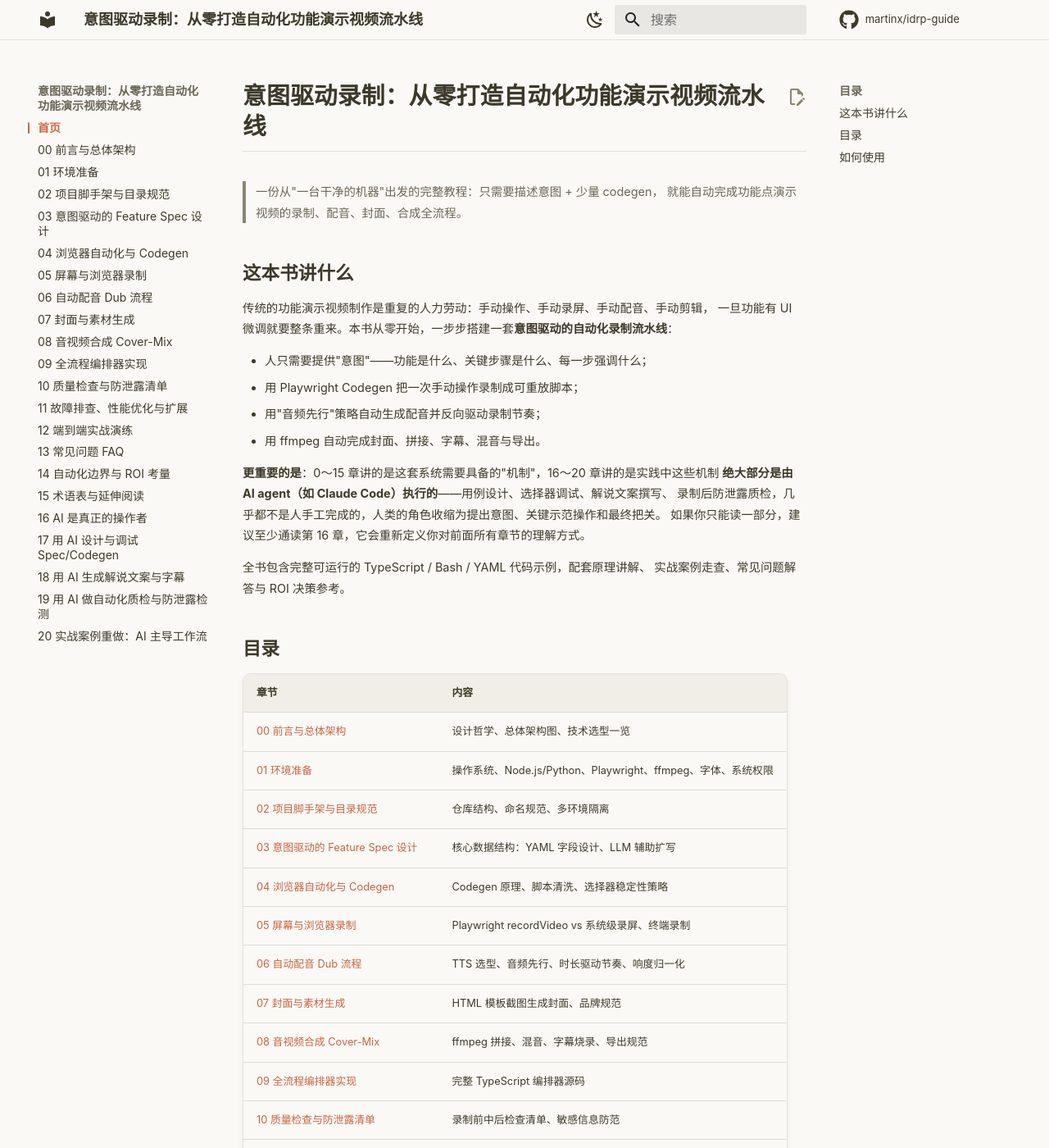
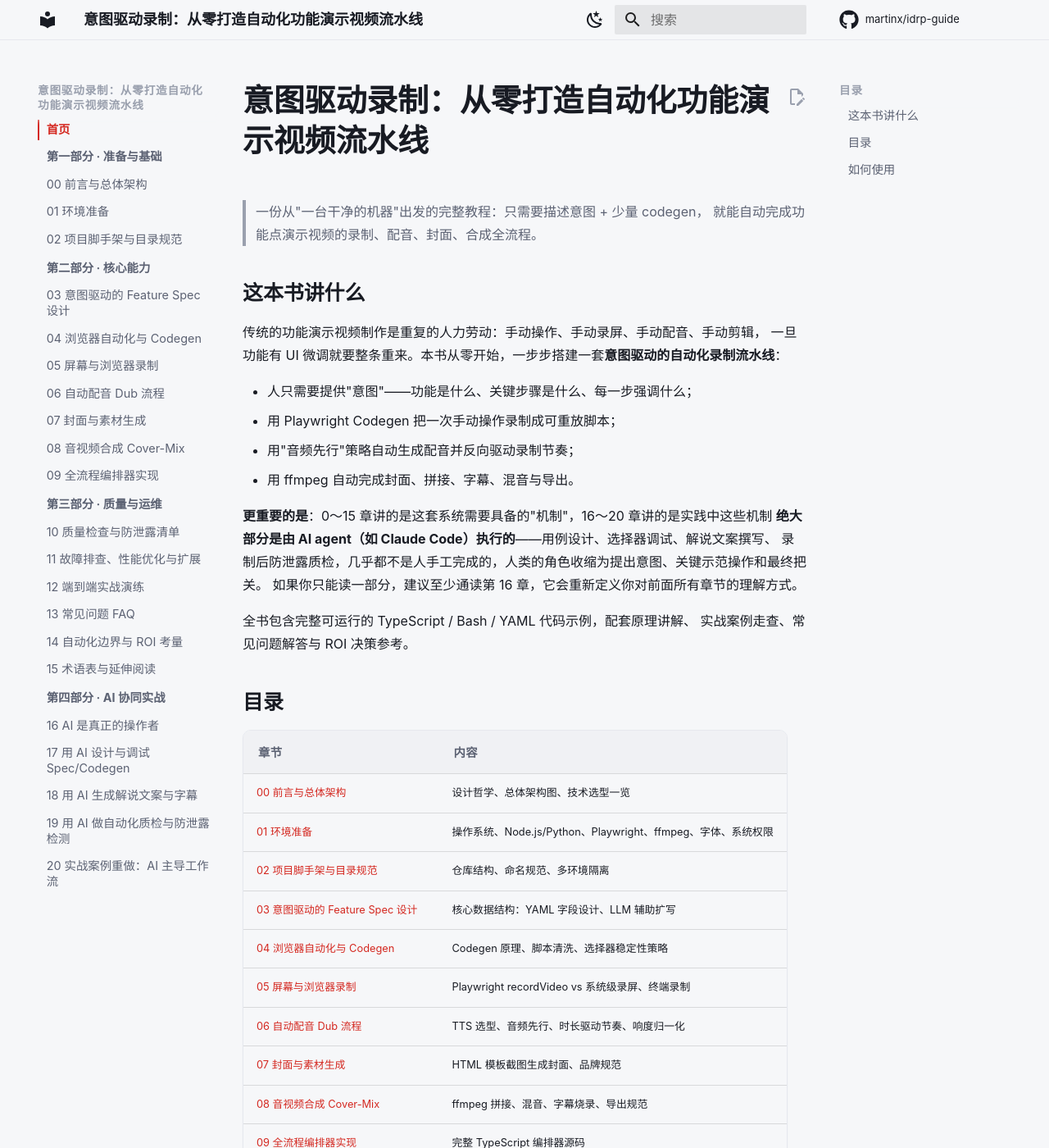
Before and after one commit to martinx/idrp-guide, an MkDocs documentation site: the page built from docs/index.md, in a window 1280 px wide and 1400 px high. Shown: the whole window at 82% size. Built offline with MkDocs 1.6.1 and Material for MkDocs 9.7.7, drawn with Linux system fonts in a browser that asks for light colours; comment, search, counter and statistics services are not loaded.

Commit message:
重做视觉风格：参照 aas-flowguard 文档，冷灰白底+克制红色点缀，左侧目录分组瘦身
- 导航改为四部分分组（准备与基础/核心能力/质量与运维/AI协同实战），去掉 navigation.expand
  强制全展开，改用 navigation.sections，默认只展开当前所在分组，大幅降低左侧目录密度
- 配色改用 aas-flowguard 参考文档同款：#f6f7f9 冷灰底 + 白色卡片 + #d42820 红色点缀
- 去掉此前版本的渐变头部/发光效果/终端装饰点，代码块、提示框、表格改为细边框+轻阴影的
  安静卡片风格

```diff
--- a/docs/stylesheets/extra.css
+++ b/docs/stylesheets/extra.css
@@ -1,206 +1,210 @@
 /*
- * "Claude 风格"：暖白纸张背景 + 克制的赤陶橙点缀，干净排版，
- * 无渐变/无发光特效，卡片用细边框+浅阴影，安静、耐读、不抢内容风头。
+ * 视觉基调参照 aas-flowguard 技术文档：冷灰白底 + 白色卡片 + 克制的红色点缀，
+ * 大量留白、细边框、轻阴影，不用渐变/发光特效。左侧目录追求"稀疏、安静"，
+ * 不是密集的树状展开。
  */
 
 /* ---------- 亮色（默认） ---------- */
 [data-md-color-scheme="default"] {
-  --md-default-bg-color: #faf9f5;
-  --md-default-fg-color: #3d3929;
-  --md-default-fg-color--light: #6b6656;
-  --md-default-fg-color--lighter: #8a8572;
-  --md-default-fg-color--lightest: #e8e6dc;
+  --md-default-bg-color: #f6f7f9;
+  --md-default-fg-color: #181b23;
+  --md-default-fg-color--light: #5c6273;
+  --md-default-fg-color--lighter: #9aa0ae;
+  --md-default-fg-color--lightest: #e6e8ee;
 
-  --md-primary-fg-color: #faf9f5;
-  --md-primary-bg-color: #3d3929;
+  --md-primary-fg-color: #f6f7f9;
+  --md-primary-bg-color: #181b23;
 
-  --md-accent-fg-color: #c96442;
-  --md-accent-fg-color--transparent: #c9644226;
+  --md-accent-fg-color: #d42820;
+  --md-accent-fg-color--transparent: #d4282020;
 
-  --md-typeset-a-color: #c96442;
+  --md-typeset-a-color: #d42820;
 
-  --md-code-bg-color: #f0eee6;
-  --md-code-fg-color: #3d3929;
+  --md-code-bg-color: #f2f0eb;
+  --md-code-fg-color: #181b23;
 
-  --brand-accent: #c96442;
-  --card-border: rgba(61, 57, 41, 0.12);
-  --card-shadow: 0 1px 2px rgba(61, 57, 41, 0.04), 0 2px 8px rgba(61, 57, 41, 0.05);
+  --surface: #ffffff;
+  --surface-2: #f0f1f4;
+  --border: #e6e8ee;
+  --border-soft: #eef0f4;
+  --accent-ink: #a31f19;
+  --shadow-sm: 0 1px 2px rgba(20, 20, 24, 0.04);
+  --shadow-md: 0 6px 20px rgba(20, 20, 24, 0.06);
 }
 
 /* ---------- 暗色 ---------- */
 [data-md-color-scheme="slate"] {
-  --md-default-bg-color: #1f1e1c;
-  --md-default-fg-color: #e8e6dc;
-  --md-default-fg-color--light: #c2beac;
-  --md-default-fg-color--lighter: #948f7c;
-  --md-default-fg-color--lightest: #35332d;
+  --md-default-bg-color: #14161b;
+  --md-default-fg-color: #edeef2;
+  --md-default-fg-color--light: #a6acbc;
+  --md-default-fg-color--lighter: #6d7386;
+  --md-default-fg-color--lightest: #2a2e38;
 
-  --md-primary-fg-color: #1f1e1c;
-  --md-primary-bg-color: #e8e6dc;
+  --md-primary-fg-color: #14161b;
+  --md-primary-bg-color: #edeef2;
 
-  --md-accent-fg-color: #e08a67;
-  --md-accent-fg-color--transparent: #e08a6726;
+  --md-accent-fg-color: #ff7a68;
+  --md-accent-fg-color--transparent: #ff7a6820;
 
-  --md-typeset-a-color: #e08a67;
+  --md-typeset-a-color: #ff7a68;
 
-  --md-code-bg-color: #2a2824;
-  --md-code-fg-color: #e8e6dc;
+  --md-code-bg-color: #22262f;
+  --md-code-fg-color: #edeef2;
 
-  --brand-accent: #e08a67;
-  --card-border: rgba(232, 230, 220, 0.12);
-  --card-shadow: 0 1px 2px rgba(0, 0, 0, 0.2), 0 2px 8px rgba(0, 0, 0, 0.18);
+  --surface: #1b1e25;
+  --surface-2: #20232b;
+  --border: #2a2e38;
+  --border-soft: #252932;
+  --accent-ink: #ffb3a6;
+  --shadow-sm: 0 1px 2px rgba(0, 0, 0, 0.3);
+  --shadow-md: 0 10px 30px rgba(0, 0, 0, 0.35);
 }
 
-/* 顶部导航条：和正文同色系，纯色不做渐变，安静低调 */
+/* 顶部导航条：和正文同底色，只用细分隔线，不做渐变 */
 .md-header {
   background-color: var(--md-default-bg-color);
   color: var(--md-default-fg-color);
-  box-shadow: 0 1px 0 var(--card-border);
+  box-shadow: 0 1px 0 var(--border);
 }
-
 .md-header__title,
 .md-header__button,
 .md-header__topic {
   color: var(--md-default-fg-color) !important;
 }
-
 .md-tabs {
   background-color: var(--md-default-bg-color);
+  border-bottom: 1px solid var(--border);
 }
 
-/* 左侧栏当前项：细的赤陶色左边条，不做发光效果 */
-.md-nav__link--active,
-.md-nav__link:focus,
-.md-nav__link:hover {
-  color: var(--brand-accent);
-}
-
-.md-nav__item .md-nav__link--active {
-  position: relative;
-  font-weight: 600;
-}
-
-.md-nav__item .md-nav__link--active::before {
-  content: "";
-  position: absolute;
-  left: -12px;
-  top: 2px;
-  bottom: 2px;
-  width: 2px;
-  background: var(--brand-accent);
-  border-radius: 2px;
-}
-
-/* ---------- 中文字体：干净耐读，不用 Google Fonts ---------- */
+/* ---------- 字体：干净耐读，不用 Google Fonts ---------- */
 :root {
   --md-text-font: -apple-system, BlinkMacSystemFont, "PingFang SC", "Noto Sans SC",
     "Microsoft YaHei", "Helvetica Neue", Arial, sans-serif;
   --md-code-font: ui-monospace, "SF Mono", "JetBrains Mono", Menlo, Consolas,
     "Liberation Mono", monospace;
 }
-
 .md-typeset {
   font-family: var(--md-text-font);
   line-height: 1.75;
-  font-size: 0.72rem;
 }
-
 .md-typeset h1,
 .md-typeset h2,
 .md-typeset h3 {
-  font-weight: 650;
-  letter-spacing: 0.005em;
+  font-weight: 700;
+  letter-spacing: -0.005em;
   color: var(--md-default-fg-color);
 }
-
 .md-typeset h1 {
-  border-bottom: 1px solid var(--card-border);
-  padding-bottom: 0.4em;
+  font-size: 1.9rem;
 }
 
-.md-typeset h2 {
-  margin-top: 2em;
+/* ---------- 左侧目录：稀疏、安静，不做密集树状展开 ---------- */
+.md-nav {
+  font-size: 0.72rem;
+}
+.md-nav__title {
+  color: var(--md-default-fg-color--lighter);
+  font-size: 0.68rem;
+  font-weight: 700;
+  letter-spacing: 0.06em;
+  text-transform: uppercase;
+}
+/* 顶层分组（第一/二/三/四部分）：只作为分组标签，不可点击态更明显区分层级 */
+.md-nav__item--section > .md-nav__link {
+  font-weight: 700;
+  color: var(--md-default-fg-color);
+  margin-top: 0.6em;
+}
+.md-nav__link {
+  padding: 0.2em 0;
+  color: var(--md-default-fg-color--light);
+  border-left: 2px solid transparent;
+  padding-left: 0.6em;
+  transition: color 0.15s, border-color 0.15s;
+}
+.md-nav__link:hover {
+  color: var(--md-default-fg-color);
+  border-left-color: var(--md-default-fg-color--lighter);
+}
+.md-nav__link--active {
+  color: var(--md-accent-fg-color) !important;
+  font-weight: 600;
+  border-left-color: var(--md-accent-fg-color);
+}
+.md-nav__item {
+  margin: 0.15em 0;
 }
 
-/* ---------- 代码块：纸感卡片，细边框浅阴影，不做发光/渐变 ---------- */
+/* ---------- 代码块：白色/深色卡片，细边框，无发光/渐变 ---------- */
 .md-typeset .highlight {
-  border-radius: 10px;
+  border-radius: 8px;
   overflow: hidden;
   background: var(--md-code-bg-color);
-  border: 1px solid var(--card-border);
-  box-shadow: var(--card-shadow);
+  border: 1px solid var(--border-soft);
 }
-
 .md-typeset .highlight > pre {
   margin: 0;
 }
-
 .md-typeset pre > code {
   font-size: 0.78rem;
   line-height: 1.7;
   color: var(--md-code-fg-color);
 }
-
 .md-typeset code {
-  border-radius: 4px;
-  padding: 0.1em 0.4em;
+  border-radius: 5px;
+  padding: 0.15em 0.4em;
 }
-
 .md-clipboard {
   color: var(--md-default-fg-color--lighter);
 }
-
 .md-clipboard:hover {
-  color: var(--brand-accent);
+  color: var(--md-accent-fg-color);
+}
+[data-md-color-scheme="default"] .md-typeset :not(pre) > code {
+  background-color: var(--md-code-bg-color);
+  color: var(--accent-ink);
+}
+[data-md-color-scheme="slate"] .md-typeset :not(pre) > code {
+  background-color: var(--md-code-bg-color);
+  color: var(--accent-ink);
 }
 
-[data-md-color-scheme="default"] .md-typeset :not(pre) > code {
-  background-color: #f0eee6;
-  color: #b35538;
-}
-[data-md-color-scheme="slate"] .md-typeset :not(pre) > code {
-  background-color: #2a2824;
-  color: #e08a67;
+/* ---------- 卡片化的提示框：白底细边框轻阴影，左侧一条强调线 ---------- */
+.md-typeset .admonition,
+.md-typeset details {
+  border-radius: 14px;
+  overflow: hidden;
+  background: var(--surface);
+  border: 1px solid var(--border);
+  border-left: 3px solid var(--md-accent-fg-color);
+  box-shadow: var(--shadow-sm);
 }
 
-/* 提示框/详情框：细边框卡片，左侧一条赤陶色强调线 */
-.md-typeset .admonition,
-.md-typeset details {
-  border-radius: 10px;
-  overflow: hidden;
-  border: 1px solid var(--card-border);
-  border-left: 3px solid var(--brand-accent);
-  box-shadow: var(--card-shadow);
-}
-
-/* 表格：细边框卡片 */
+/* ---------- 表格：白底卡片，细边框，表头浅灰 ---------- */
 .md-typeset table:not([class]) {
   border-radius: 10px;
   overflow: hidden;
-  border: 1px solid var(--card-border);
-  box-shadow: var(--card-shadow);
+  border: 1px solid var(--border);
+  box-shadow: var(--shadow-sm);
+}
+.md-typeset table:not([class]) th {
+  background: var(--surface-2);
+  color: var(--md-default-fg-color--light);
+  font-size: 0.72rem;
+  font-weight: 700;
+  letter-spacing: 0.02em;
+  text-transform: uppercase;
+}
+.md-typeset table:not([class]) tr:hover td {
+  background: var(--surface-2);
 }
 
-.md-typeset table:not([class]) th {
-  background: var(--md-code-bg-color);
-  font-weight: 600;
+/* 链接：只变色，不做文字发光 */
+.md-typeset a:hover {
+  color: var(--md-accent-fg-color);
 }
 
-/* 链接：不做文字发光，只变色 + 细下划线 */
-.md-typeset a {
-  text-decoration-color: var(--md-accent-fg-color--transparent);
+/* 搜索框：聚焦态细描边 */
+.md-search__input:focus {
+  box-shadow: 0 0 0 1.5px var(--md-accent-fg-color);
 }
-
-.md-typeset a:hover {
-  color: var(--brand-accent);
-}
-
-/* 搜索框：聚焦态用赤陶色细描边，不做发光 */
-.md-search__input:focus {
-  box-shadow: 0 0 0 1.5px var(--brand-accent);
-}
-
-/* 首页大标题：适度加大，视觉上像一本书的封面 */
-.md-typeset h1:first-child {
-  font-size: 1.9rem;
-}
--- a/mkdocs.yml
+++ b/mkdocs.yml
@@ -13,13 +13,13 @@ theme:
   palette:
     - scheme: default
       primary: white
-      accent: deep orange
+      accent: red
       toggle:
         icon: material/weather-night
         name: 切换到深色模式
     - scheme: slate
       primary: black
-      accent: deep orange
+      accent: red
       toggle:
         icon: material/weather-sunny
         name: 切换到浅色模式
@@ -28,7 +28,7 @@ theme:
     - navigation.tracking
     - navigation.top
     - navigation.footer
-    - navigation.expand
+    - navigation.sections
     - navigation.indexes
     - toc.follow
     - search.suggest
@@ -60,27 +60,31 @@ plugins:
 
 nav:
   - 首页: index.md
-  - "00 前言与总体架构": 00-overview.md
-  - "01 环境准备": 01-environment-setup.md
-  - "02 项目脚手架与目录规范": 02-project-scaffold.md
-  - "03 意图驱动的 Feature Spec 设计": 03-feature-spec.md
-  - "04 浏览器自动化与 Codegen": 04-codegen.md
-  - "05 屏幕与浏览器录制": 05-recording.md
-  - "06 自动配音 Dub 流程": 06-dubbing.md
-  - "07 封面与素材生成": 07-cover-assets.md
-  - "08 音视频合成 Cover-Mix": 08-mixing.md
-  - "09 全流程编排器实现": 09-orchestrator.md
-  - "10 质量检查与防泄露清单": 10-quality-checklist.md
-  - "11 故障排查、性能优化与扩展": 11-troubleshooting.md
-  - "12 端到端实战演练": 12-walkthrough.md
-  - "13 常见问题 FAQ": 13-faq.md
-  - "14 自动化边界与 ROI 考量": 14-roi.md
-  - "15 术语表与延伸阅读": 15-glossary.md
-  - "16 AI 是真正的操作者": 16-ai-overview.md
-  - "17 用 AI 设计与调试 Spec/Codegen": 17-ai-spec-and-codegen.md
-  - "18 用 AI 生成解说文案与字幕": 18-ai-narration.md
-  - "19 用 AI 做自动化质检与防泄露检测": 19-ai-qa-leak-detection.md
-  - "20 实战案例重做：AI 主导工作流": 20-ai-walkthrough.md
+  - 第一部分 · 准备与基础:
+      - "00 前言与总体架构": 00-overview.md
+      - "01 环境准备": 01-environment-setup.md
+      - "02 项目脚手架与目录规范": 02-project-scaffold.md
+  - 第二部分 · 核心能力:
+      - "03 意图驱动的 Feature Spec 设计": 03-feature-spec.md
+      - "04 浏览器自动化与 Codegen": 04-codegen.md
+      - "05 屏幕与浏览器录制": 05-recording.md
+      - "06 自动配音 Dub 流程": 06-dubbing.md
+      - "07 封面与素材生成": 07-cover-assets.md
+      - "08 音视频合成 Cover-Mix": 08-mixing.md
+      - "09 全流程编排器实现": 09-orchestrator.md
+  - 第三部分 · 质量与运维:
+      - "10 质量检查与防泄露清单": 10-quality-checklist.md
+      - "11 故障排查、性能优化与扩展": 11-troubleshooting.md
+      - "12 端到端实战演练": 12-walkthrough.md
+      - "13 常见问题 FAQ": 13-faq.md
+      - "14 自动化边界与 ROI 考量": 14-roi.md
+      - "15 术语表与延伸阅读": 15-glossary.md
+  - 第四部分 · AI 协同实战:
+      - "16 AI 是真正的操作者": 16-ai-overview.md
+      - "17 用 AI 设计与调试 Spec/Codegen": 17-ai-spec-and-codegen.md
+      - "18 用 AI 生成解说文案与字幕": 18-ai-narration.md
+      - "19 用 AI 做自动化质检与防泄露检测": 19-ai-qa-leak-detection.md
+      - "20 实战案例重做：AI 主导工作流": 20-ai-walkthrough.md
 
 extra:
   social:
```
